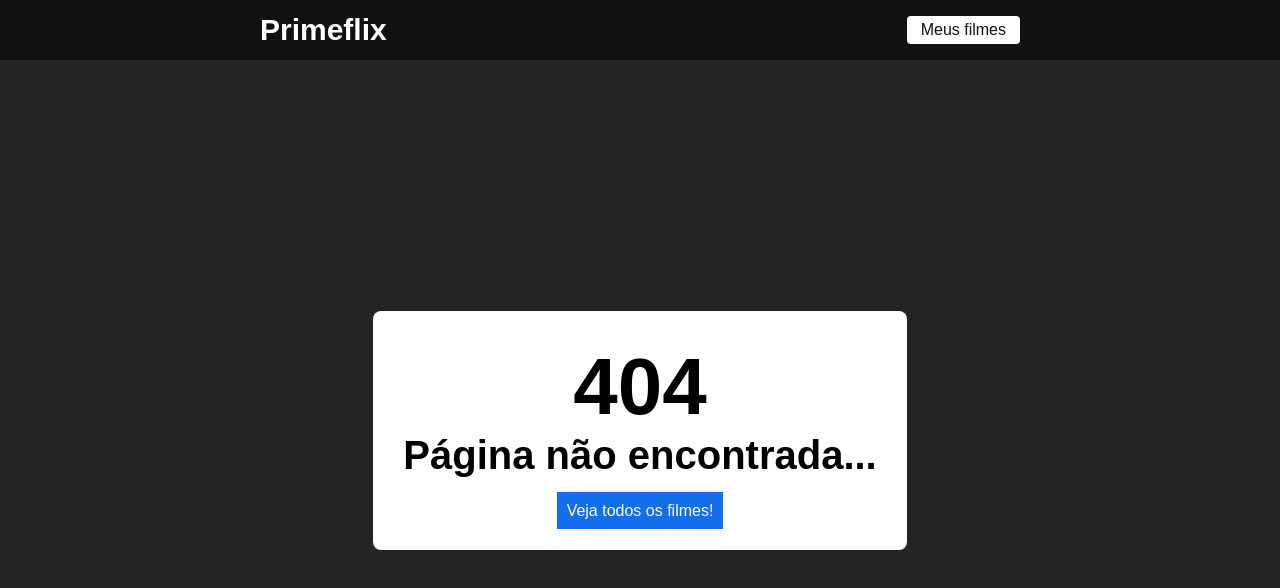
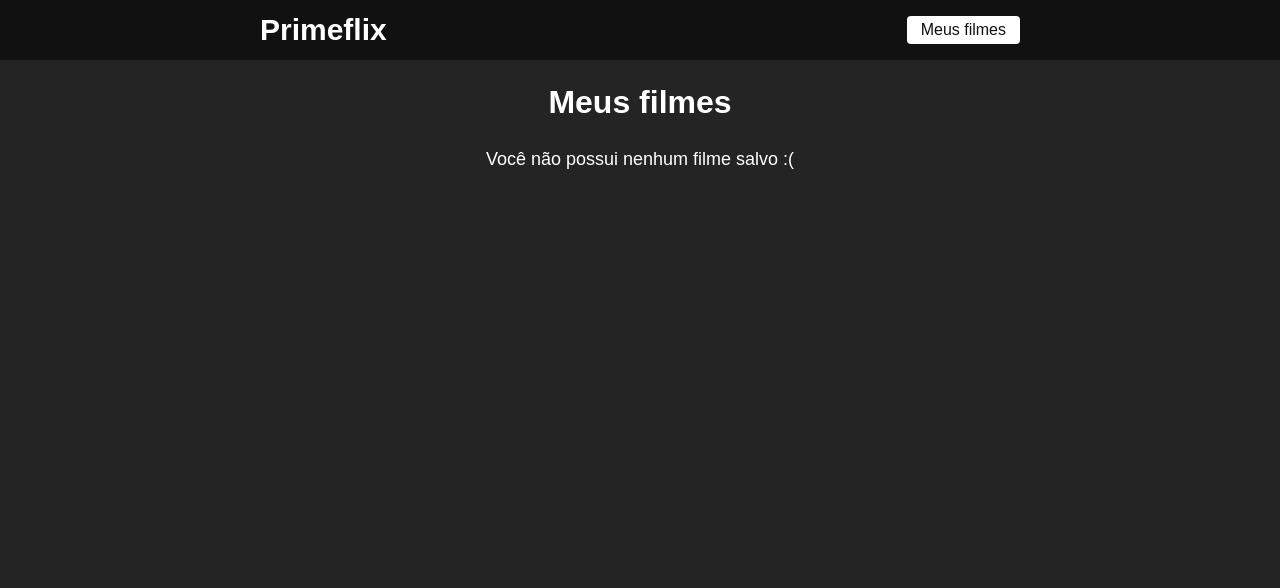
Before and after one commit to kyrstenjunior/primeflix, a React (Vite) app: page /favoritos in a window 1280 px wide. Before the commit this address had no page. Shown: the top 588 px of the page. Built offline with nearby package versions, Linux system fonts and the light colour scheme.

Commit message:
Projeto finalizado

```diff
--- a/package.json
+++ b/package.json
@@ -13,7 +13,8 @@
     "axios": "^1.6.7",
     "react": "^18.2.0",
     "react-dom": "^18.2.0",
-    "react-router-dom": "^6.22.1"
+    "react-router-dom": "^6.22.1",
+    "react-toastify": "^10.0.4"
   },
   "devDependencies": {
     "@types/react": "^18.2.56",
--- a/src/App.jsx
+++ b/src/App.jsx
@@ -1,9 +1,13 @@
-import RoutesApp from "./routes"
+import RoutesApp from "./routes";
+import { ToastContainer } from "react-toastify";
+
+import 'react-toastify/dist/ReactToastify.css';
 
 function App() {
 
   return (
     <div className="app">
+      <ToastContainer autoClose={3000} />
       <RoutesApp />
     </div>
   )
--- /dev/null
+++ b/src/pages/Favoritos/favoritos.css
@@ -0,0 +1,56 @@
+.meus-filmes {
+    display: flex;
+    flex-direction: column;
+    align-items: center;
+    margin-top: 24px;
+}
+
+.meus-filmes h1 {
+    margin-bottom: 28px;
+    text-align: center;
+    color: #fff;
+}
+
+.meus-filmes span {
+    color: #fff;
+    font-size: 18px;
+}
+
+.meus-filmes ul {
+    width: 720px;
+}
+
+.meus-filmes ul li {
+    list-style: none;
+    display: flex;
+    align-items: center;
+    justify-content: space-between;
+    margin-bottom: 14px;
+}
+
+.meus-filmes div {
+    display: flex;
+    align-items: center;
+    justify-content: center;
+}
+
+.meus-filmes div a {
+    text-decoration: none;
+    color: #116feb;
+    margin-right: 14px;
+}
+
+.meus-filmes div button {
+    background-color: transparent;
+    border: 1px solid red;
+    outline: none;
+    color: red;
+    padding: 4px;
+    cursor: pointer;
+    transition: all .4s;
+}
+
+.meus-filmes div button:hover {
+    background-color: red;
+    color: white;
+}
--- /dev/null
+++ b/src/pages/Favoritos/index.jsx
@@ -0,0 +1,45 @@
+import { useState, useEffect } from 'react';
+import { Link } from 'react-router-dom';
+import './favoritos.css';
+
+const Favoritos = () => {
+    const [filmes, setFilmes] = useState([]);
+
+    useEffect(() => {
+        const minhaLista = localStorage.getItem("@primeflix");
+        setFilmes(JSON.parse(minhaLista) || []);
+    }, [])
+
+    const removeFilme = (id) => {
+        let filtroFilmes = filmes.filter((item) => {
+            return (item.id !== id);
+        })
+
+        setFilmes(filtroFilmes);
+        localStorage.setItem("@primeflix", JSON.stringify(filtroFilmes));
+    }
+
+  return (
+    <div className='meus-filmes'>
+        <h1>Meus filmes</h1>
+
+        { filmes.length === 0 && <span>Você não possui nenhum filme salvo :( </span> }
+
+        <ul>
+            {filmes.map((filme) => {
+                return (
+                    <li key={filme.id}>
+                        <span>{filme.title}</span>
+                        <div>
+                            <Link to={`/filmes/${filme.id}`}>Ver detalhes</Link>
+                            <button onClick={ () => removeFilme(filme.id) }>Excluir</button>
+                        </div>
+                    </li>
+                )
+            })}
+        </ul>
+    </div>
+  )
+}
+
+export default Favoritos
--- a/src/pages/Filmes/filmes.css
+++ b/src/pages/Filmes/filmes.css
@@ -1,5 +1,6 @@
 .filme-info {
     margin-top: 18px;
+    margin-bottom: 36px;
     display: flex;
     flex-direction: column;
     max-width: 800px;
--- a/src/pages/Filmes/index.jsx
+++ b/src/pages/Filmes/index.jsx
@@ -2,7 +2,7 @@
 import { useParams, useNavigate } from "react-router-dom";
 import api from "../../services/api";
 import './filmes.css';
-import Erro from "../Erro";
+import { toast } from "react-toastify";
 
 const index = () => {
   const { id } = useParams();
@@ -38,13 +38,13 @@
     const hasFilme = filmesSalvos.some((filmeSalvo) => filmeSalvo.id === filme.id);
 
     if(hasFilme) {
-      alert("Esse filme já está na lista");
+      toast.warn("Esse filme já está na lista");
       return;
     }
 
     filmesSalvos.push(filme);
     localStorage.setItem("@primeflix", JSON.stringify(filmesSalvos));
-    alert("Filme salvo com sucesso");
+    toast.success("Filme salvo com sucesso");
   }
 
 
--- a/src/routes.jsx
+++ b/src/routes.jsx
@@ -4,6 +4,7 @@
 import Filmes from './pages/Filmes/index';
 import Header from './components/Header';
 import Erro from './pages/Erro';
+import Favoritos from './pages/Favoritos';
 
 const RoutesApp = () => {
   return (
@@ -12,9 +13,10 @@
       <Routes>
           <Route path='/' element={ <Home /> } />
           <Route path='/filmes/:id' element={ <Filmes /> } />
+          <Route path='/favoritos' element={ <Favoritos /> } />
 
 
-          <Route path='*' element={ <Erro /> } />
+           <Route path='*' element={ <Erro /> } /> {/* Precisa der o último */}
       </Routes>
     </BrowserRouter>
   )
```
Also changed, not shown: 1 other file (tests, documents, lock files or other folders).
